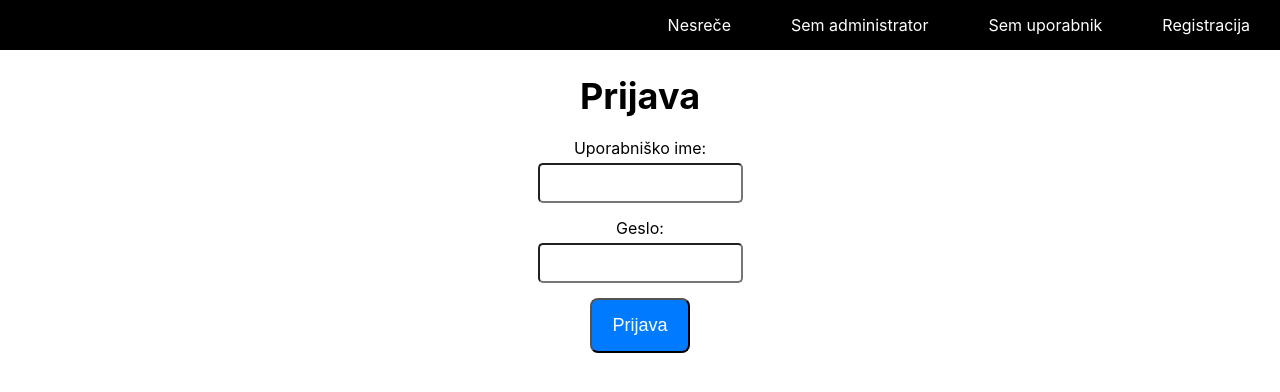
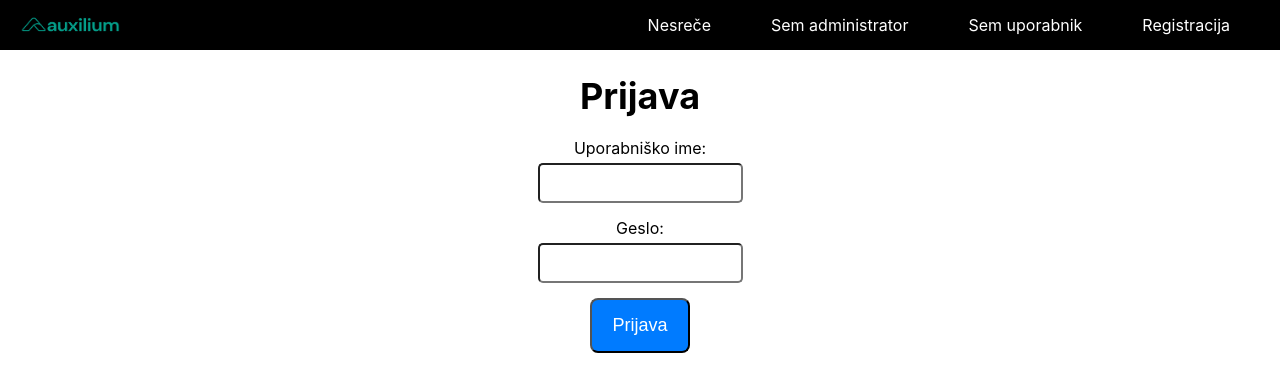
Before and after one commit to gajciii/Auxilium, a React (Create React App) app in the folder Auxilium/frontend/: page /login in a window 1280 px wide. Shown: the top 392 px of the page. Built offline with nearby package versions, Linux system fonts and the light colour scheme.

Commit message:
nesrece prikaz

```diff
--- a/Auxilium/frontend/src/components/Administrator/Administrator.js
+++ b/Auxilium/frontend/src/components/Administrator/Administrator.js
@@ -2,7 +2,7 @@
 import React, { useState, useEffect } from "react";
 import Prijava from "./Prijava";
 import NesrecaForm from "./NesrecaForm";
-import VsiNesreci from "./VsiNesreci"; // New component for displaying all accidents
+import VsiNesreci from "./VsiNesreci";
 import apiWithAuth from "../../services/api";
 import { Button } from "@mui/material";
 
@@ -12,7 +12,7 @@ const Administrator = () => {
 
   useEffect(() => {
     if (jePrijavljen) {
-      // Fetch all accidents when the administrator is logged in
+
       const fetchData = async () => {
         try {
           const nesrece = await apiWithAuth.api.get("/nesrece/nesrece");
--- a/Auxilium/frontend/src/components/Administrator/Prijava.js
+++ b/Auxilium/frontend/src/components/Administrator/Prijava.js
@@ -12,7 +12,6 @@ const Prijava = ({ onPrijava }) => {
         geslo: geslo,
       });
 
-      // Po uspešni prijavi sprožimo dogodek za spremembo stanja v staršu
       onPrijava();
 
     } catch (error) {
--- a/Auxilium/frontend/src/components/Navbar/Navbar.js
+++ b/Auxilium/frontend/src/components/Navbar/Navbar.js
@@ -1,5 +1,6 @@
 import React from "react";
 import { Link } from "react-router-dom";
+import logoImage from '../../assets/logo.png';
 
 const NavigationBar = () => {
   const isLoggedIn = sessionStorage.getItem('userId');
@@ -7,13 +8,16 @@ const NavigationBar = () => {
   return (
     <nav style={navbarStyle}>
       <div style={containerStyle}>
-        <Link to="/nesrece" style={linkStyle}>Nesreče</Link>
-        {(isLoggedIn && !isAdminLoggedIn) && <Link to="/profil-uporabnik" style={linkStyle}>Profil</Link>}
+        <img src={logoImage} alt="Logo" style={logoStyle} />
 
+        <div style={linksContainerStyle}>
+          <Link to="/nesrece" style={linkStyle}>Nesreče</Link>
+          {(isLoggedIn && !isAdminLoggedIn) && <Link to="/profil-uporabnik" style={linkStyle}>Profil</Link>}
 
-        {!isLoggedIn && <Link to="/administrator" style={linkStyle}>Sem administrator</Link>}
-        {(!isLoggedIn && !isAdminLoggedIn) && <Link to="/login" style={linkStyle}>Sem uporabnik</Link>}
-        {(!isLoggedIn && !isAdminLoggedIn) && <Link to="/registracija" style={linkStyle}>Registracija</Link>}
+          {!isLoggedIn && <Link to="/administrator" style={linkStyle}>Sem administrator</Link>}
+          {(!isLoggedIn && !isAdminLoggedIn) && <Link to="/login" style={linkStyle}>Sem uporabnik</Link>}
+          {(!isLoggedIn && !isAdminLoggedIn) && <Link to="/registracija" style={linkStyle}>Registracija</Link>}
+        </div>
       </div>
     </nav>
   );
@@ -21,12 +25,20 @@ const NavigationBar = () => {
 
 const navbarStyle = {
   backgroundColor: "#000",
+  display: "flex",
+  alignItems: "center",
 };
 
 const containerStyle = {
   display: "flex",
-  justifyContent: "flex-end",
+  justifyContent: "space-between",
   alignItems: "center",
+  width: "100%",
+  padding: "0 20px",
+};
+
+const linksContainerStyle = {
+  display: "flex",
 };
 
 const linkStyle = {
@@ -38,4 +50,9 @@ const linkStyle = {
   cursor: "pointer",
 };
 
+const logoStyle = {
+  width: "100px",
+  marginRight: "10px",
+};
+
 export default NavigationBar;
--- a/Auxilium/frontend/src/components/Nesrece/nesrece.js
+++ b/Auxilium/frontend/src/components/Nesrece/nesrece.js
@@ -1,6 +1,7 @@
 import React, { useState } from "react";
 import { Paper, Typography, Button, TextField } from "@mui/material";
 import axios from 'axios';
+import auxImage from '../../assets/aux12.png';
 
 const NesreceList1 = ({ nesrece }) => {
   const [donationAmount, setDonationAmount] = useState(0);
@@ -12,10 +13,9 @@ const NesreceList1 = ({ nesrece }) => {
       });
 
       if (response.status === 200) {
-        console.log(response.data); // Display success message
-        // Optionally, you can add logic to update the UI or show a confirmation message.
+        console.log(response.data);
       } else {
-        console.error(response.data); // Handle error response
+        console.error(response.data);
       }
     } catch (error) {
       console.error('Napaka pri donaciji:', error);
@@ -37,25 +37,27 @@ const NesreceList1 = ({ nesrece }) => {
         </Paper>
       ))}
 
-      <div style={{ marginTop: "16px", position: "relative", textAlign: "center" }}>
-        <div style={{ borderBottom: "4px solid", background: "linear-gradient(90deg, red, orange, yellow, green, blue, indigo, violet)", position: "absolute", width: "100%" }}></div>
-        <Typography variant="h5" style={{ backgroundColor: "black", color: "white", padding: "0 8px", position: "absolute", top: "-10px", display: "inline-block", borderRadius: "8px" }}>Doniraj</Typography>
+      <div style={{ marginTop: "16px", textAlign: "center", }}>
+
+        <img src={auxImage} alt="Aux Image" style={{ width: "200px", borderRadius: "8px", }} />
       </div>
 
-      <div style={{marginTop: "40px", padding: "10px 0", textAlign: "center" }}>
+      <div style={{ marginTop: "40px", padding: "10px 0", textAlign: "center", backgroundColor: "lightblue", borderRadius: "8px", }}>
+        <Typography variant="h5" style={{ color: "black", fontWeight: "bold", marginBottom: "8px" }}>DONIRAJ</Typography>
+
         <TextField
           label="Znesek donacije"
           variant="outlined"
           type="number"
           value={donationAmount}
           onChange={(e) => setDonationAmount(e.target.value)}
-          style={{ marginTop: "16px" }}
+          style={{ marginTop: "16px", marginRight: "8px" }}
         />
 
         <Button
           variant="contained"
           color="primary"
-          style={{ marginTop: "25px", marginLeft: "30px", backgroundImage: "linear-gradient(90deg, red, orange, yellow, green, blue, indigo, violet)", color: "white", fontWeight: "bold" }}
+          style={{ marginTop: "16px", backgroundImage: "linear-gradient(90deg, red, orange, yellow, green, blue, indigo, violet)", color: "white", fontWeight: "bold", padding: "10px 20px", borderRadius: "8px" }}
           onClick={handleDonation}
         >
           تَبَرَّعَ - doniraj
--- a/Auxilium/frontend/src/components/Uporabnik/ProfilUporabnik.js
+++ b/Auxilium/frontend/src/components/Uporabnik/ProfilUporabnik.js
@@ -5,7 +5,7 @@ import { TextField, Button } from '@mui/material';
 
 const ProfilUporabnik = () => {
     const [user, setUser] = useState({
-        // ... initial user data
+
     });
 
     const navigate = useNavigate();
@@ -47,10 +47,9 @@ const ProfilUporabnik = () => {
     };
 
     const handleLogout = () => {
-        // Add your logout logic here
-        // For example, clear the user data from sessionStorage and navigate to the login page
+
         sessionStorage.clear();
-        navigate('/login'); // Update with your login page route
+        navigate('/login');
     };
 
 
@@ -121,7 +120,7 @@ const ProfilUporabnik = () => {
 
 const formContainerStyle = {
     textAlign: "center",
-    maxWidth: "400px", // Adjust the maximum width as needed
+    maxWidth: "400px",
     margin: "0 auto",
 };
 
@@ -136,7 +135,7 @@ const inputStyle = {
 };
 
 const submitButtonStyle = {
-    padding: "10px 15px", // Adjust the padding as needed
+    padding: "10px 15px",
     fontSize: "16px",
     backgroundColor: "#007bff",
     color: "#fff",
@@ -145,10 +144,10 @@ const submitButtonStyle = {
 };
 
 const logoutButtonStyle = {
-    marginTop: "20px", // Adjust the margin as needed
+    marginTop: "20px",
     padding: "10px 15px",
     fontSize: "16px",
-    backgroundColor: "#dc3545", // Red color for logout button
+    backgroundColor: "#dc3545",
     color: "#fff",
     borderRadius: "8px",
     cursor: "pointer",
--- a/Auxilium/frontend/src/services/AuthService.js
+++ b/Auxilium/frontend/src/services/AuthService.js
@@ -16,11 +16,11 @@ const login = async (credentials) => {
 
         console.log("Odgovor po prijavi:", response);
 
-        // Preveri, ali odgovor vsebuje veljaven adminId
+
         if (response.data !== null && response.data !== "-1") {
             const adminId = response.data;
 
-            // Shranite adminId v Local Storage
+
             localStorage.setItem("authToken", adminId);
 
             console.log("adminId shranjen v Local Storage:", localStorage.getItem("adminId"));
--- a/Auxilium/frontend/src/services/AuthServiceUser.js
+++ b/Auxilium/frontend/src/services/AuthServiceUser.js
@@ -2,7 +2,7 @@
 import axios from "axios";
 
 const api = axios.create({
-    baseURL: "http://localhost:8080/api/v1/uporabniki", // Adjust the base URL accordingly
+    baseURL: "http://localhost:8080/api/v1/uporabniki",
     timeout: 30000,
     headers: {
         "Content-Type": "application/json",
@@ -24,8 +24,6 @@ class AuthServicesUser {
             if (response.status === 200) {
                 const userData = response.data;
 
-                // Successful login
-                // Save user data to sessionStorage
                 sessionStorage.setItem("userId", userData.id);
                 sessionStorage.setItem("uporabniskoIme", userData.uporabniskoIme);
                 sessionStorage.setItem("geslo", userData.geslo);
--- a/Auxilium/frontend/src/services/ProfileService.js
+++ b/Auxilium/frontend/src/services/ProfileService.js
@@ -20,7 +20,7 @@ const ProfileService = {
                 {
                     headers: {
                         'Content-Type': 'application/json',
-                        // Add any other headers if required
+
                     },
                 }
             );
@@ -31,7 +31,6 @@ const ProfileService = {
     },
 
 
-    // Add other profile-related methods as needed
 };
 
 export default ProfileService;
--- a/Auxilium/frontend/src/services/api.js
+++ b/Auxilium/frontend/src/services/api.js
@@ -58,7 +58,7 @@ const registrirajUporabnika = async (novUporabnik) => {
   }
 };
 
-// Dodaj novo funkcijo za dodajanje donacije
+
 const dodajDonacijo = async (donacijaData) => {
   try {
     const response = await api.post("/uporabniki/dodajDonacijo", donacijaData);
@@ -75,8 +75,8 @@ const apiWithAuth = {
   urediNesreco,
   izbrisiNesreco,
   registrirajUporabnika,
-  dodajDonacijo, // Dodaj novo funkcijo
-  // Add other functions if needed
+  dodajDonacijo,
+
 };
 
 export default apiWithAuth;
```
Also changed, not shown: Auxilium/frontend/src/components/Uporabnik/UporabnikPrijava.js (+3 -4 lines), Auxilium/frontend/src/assets/aux12.png (added), Auxilium/frontend/src/assets/logo.png (added).
